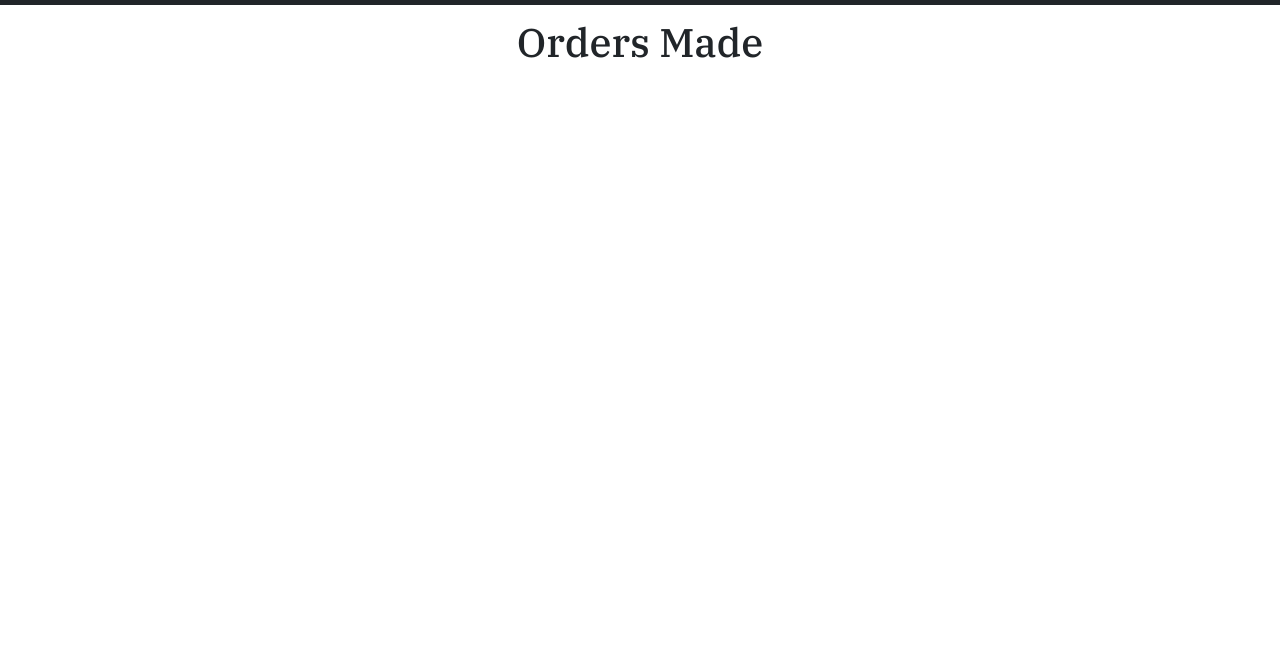
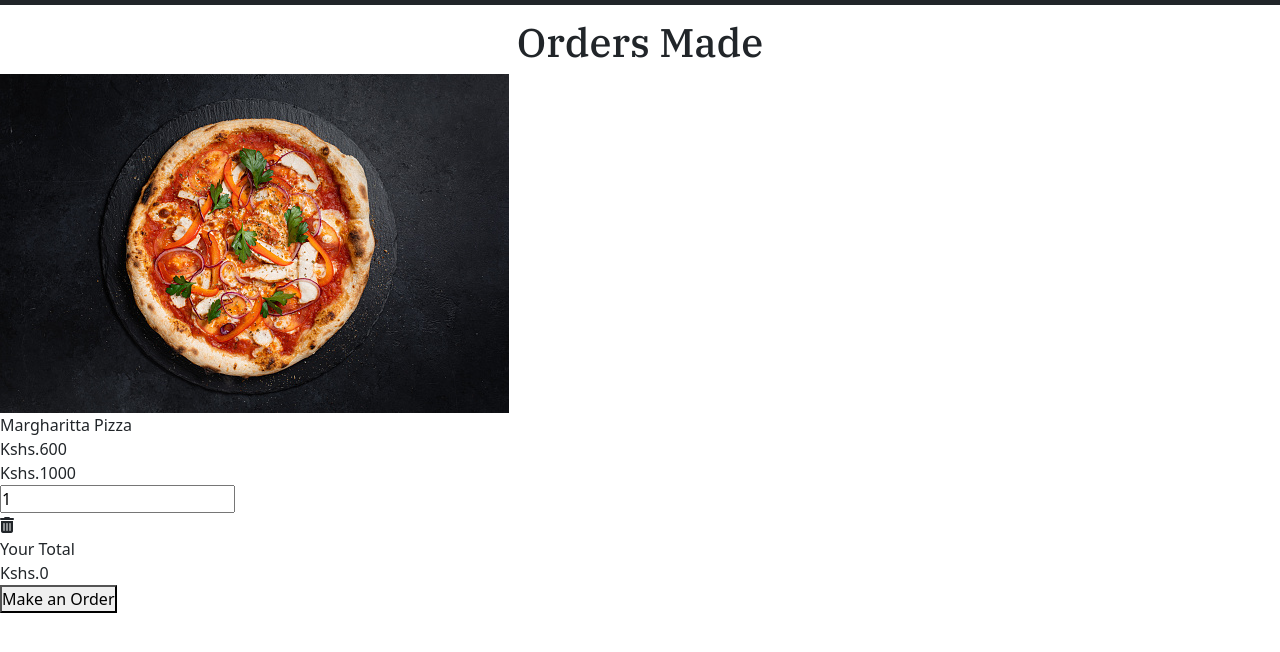
Before and after one commit to Charity-Mutembei/RESTAU-LANDING-REPO, a plain HTML site: page cart.html in a window 1280 px wide. Shown: the part 72-724 px from the top of the page. Drawn offline with nearby package versions, Linux system fonts and the light colour scheme; a web font is replaced by a local one.

Commit message:
Cart made

```diff
--- a/cart.html
+++ b/cart.html
@@ -64,7 +64,30 @@
            <!-- end of navbar  -->
 
            <div class="orderPlaced">
-               <h1>Orders Made</h1>
+               <h1 class="title">Orders Made</h1>
+               <div class="whatIsInTheBag">
+                   <div class="shoppingBag">
+                       <img src="/ASSETS/IMAGES/PIZZAS/istockphoto-1295797149-170667a.jpg" alt="" class="margharita">
+                       <div class="details1">
+                           <div class="product-title">Margharitta Pizza</div>
+                           <div class="smallPrice">Kshs.600</div>
+                           <div class="bigPrice">Kshs.1000</div>
+                           <input type="number" value="1" class="numberOfPizza">
+                       </div>
+
+                       <!-- what if you do not want it -->
+                       <i class="fa fa-trash" aria-hidden="true"></i>
+                   </div>
+               </div>
+           </div>
+           <div class="whatYouNeedToPay">
+               <div class="totalName">Your Total</div>
+               <div class="totalPrice">Kshs.0</div>
+           </div>
+
+           <!-- place the order  -->
+           <div class="pressTheButton">
+               <button type="button" class="press">Make an Order</button>
            </div>
         </div>
     </section>
--- a/index1.css
+++ b/index1.css
@@ -11,3 +11,9 @@ font-family: 'IBM Plex Serif', serif;
 margin-top: 1%;
 text-align: center;
 }
+.whatIsInTheBag{
+    display: grid;
+    grid-template-columns: 30% 50% 20%;
+    align-items: center;
+
+}
```
